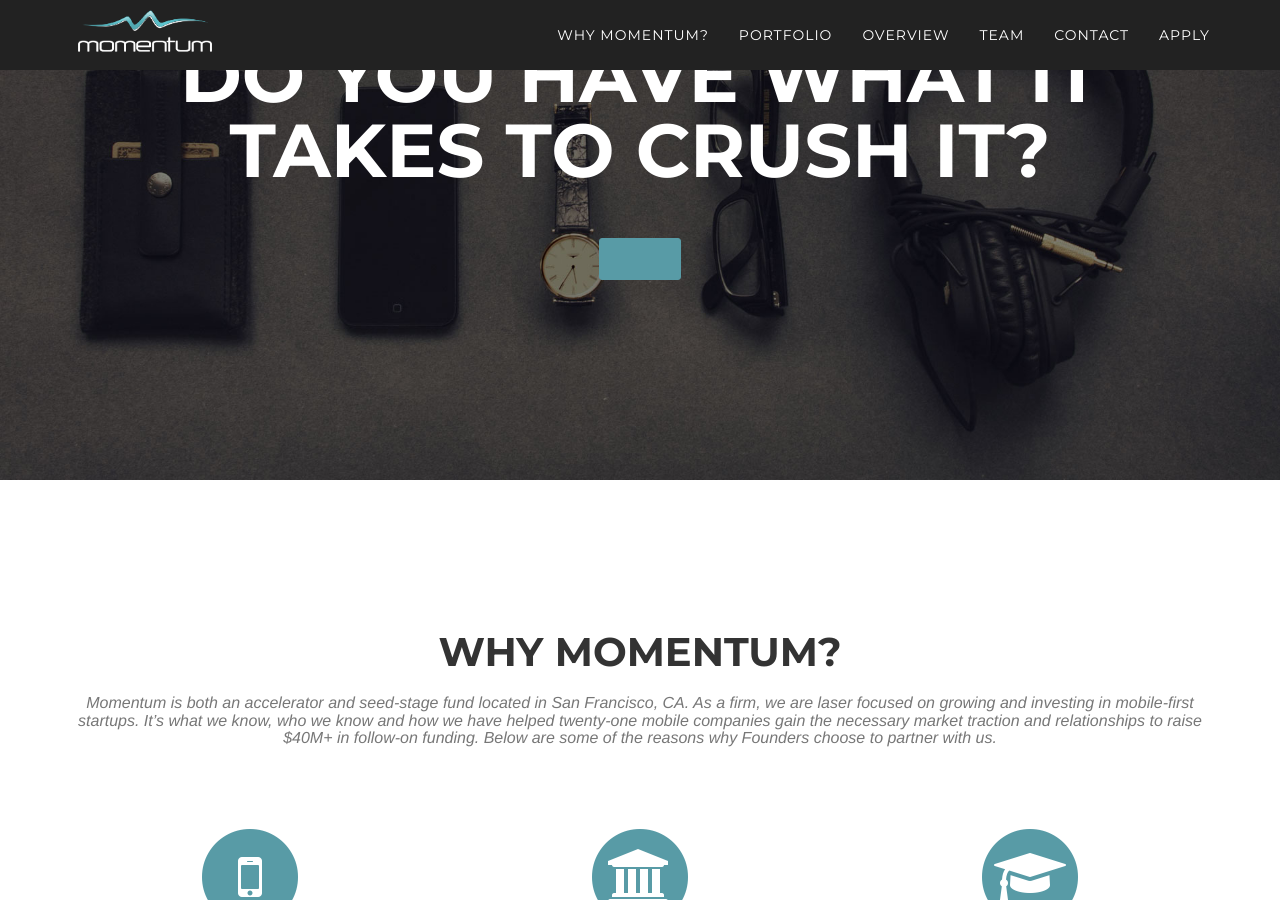
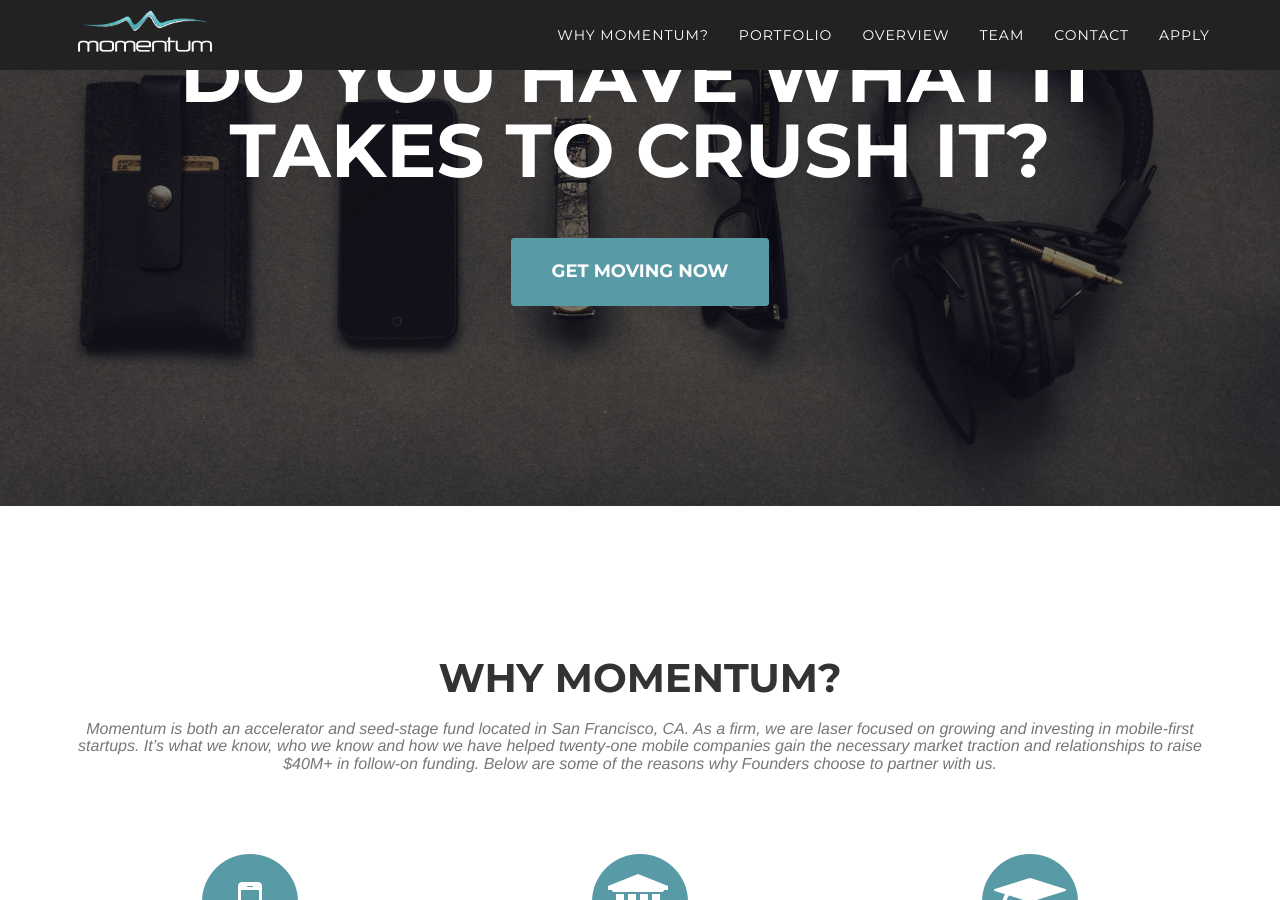
Before and after one commit to mobilemonday/momentum, a Jekyll site: the page built from index.html, in a window 1280 px wide and 900 px high, scrolled down 327 px. Built offline with Jekyll 4.4.1, drawn with Linux system fonts in a browser that asks for light colours; nearby versions of some CDN libraries; some web fonts are replaced; Markdown is read by kramdown in place of the engine named in the settings.

Commit message:
Update index.html

```diff
--- a/index.html
+++ b/index.html
@@ -8,7 +8,7 @@ intro:
     second: "Do you have what it takes to crush it?"
   button:
     link: http://www.f6s.com/momentum.accelerator
-    text: #GetMoving Now
+    text: Get Moving Now
   description: "Momentum is the first mobile-first accelerator and fund that has a practical hands-on approach and deep specialized expertise in mobile.  We deliver inked customer contracts, actionable product and marketing feedback, and direct investment to help our companies grow.  Join Momentum today – [apply here](http://www.f6s.com/momentum.accelerator)."
   benefits:
   - benefit:
```
